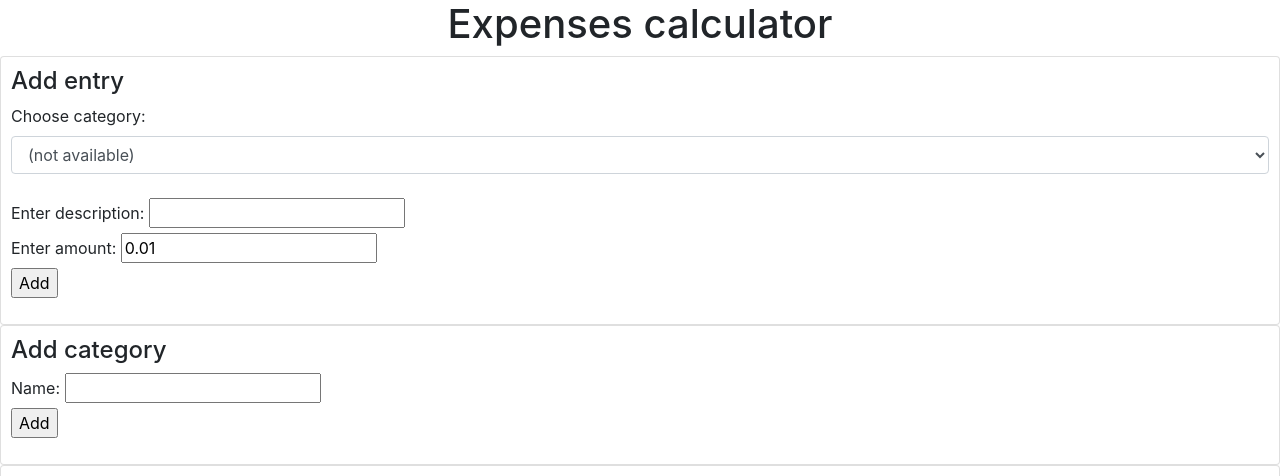
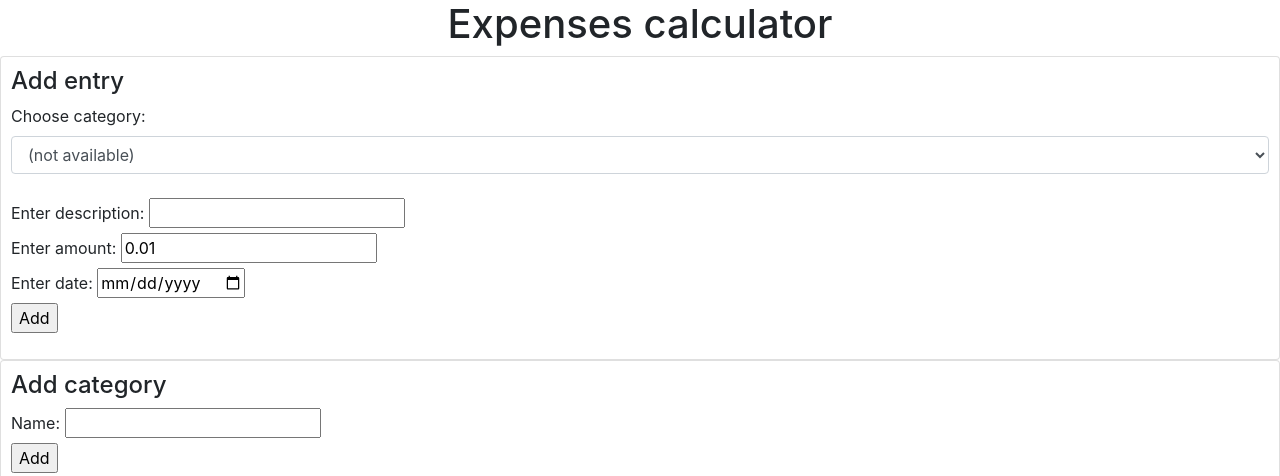
Before and after one commit to iztokbajcar/expenses-calculator, a PHP site: page / in a window 1280 px wide. Shown: the top 476 px of the page. Run offline with PHP 8.4, Linux system fonts and the light colour scheme; data that the repository does not hold is empty.

Commit message:
Added an option to specify dates, changed ordering

```diff
--- a/web/inc/addEntry.php
+++ b/web/inc/addEntry.php
@@ -9,7 +9,8 @@
         $cat = $array["category"];
         $desc = $array["description"];
         $amount = $array["amount"];
+        $date = $array["date"];
 
-        addExpense($cat, $desc, $amount);
+        addExpense($cat, $desc, $amount, $date);
     }
 ?>
--- a/web/inc/mysql.php
+++ b/web/inc/mysql.php
@@ -27,19 +27,20 @@
 
     function getExpenses() {
         $conn = connectToDB("expenses");
-        $sql = $conn -> prepare("SELECT expense.id, DATE_FORMAT(date, \"%d/%m/%Y\") AS Date, description AS Description, amount AS Amount, name AS Category FROM expense INNER JOIN category ON expense.category = category.id");
+        $sql = $conn -> prepare("SELECT expense.id, DATE_FORMAT(date, \"%d/%m/%Y\") AS Date, description AS Description, amount AS Amount, name AS Category FROM expense INNER JOIN category ON expense.category = category.id ORDER BY date");
         $sql -> execute();
         $sql -> setFetchMode(PDO::FETCH_ASSOC);
         $result = $sql -> fetchAll();
         return $result;
     }
 
-    function addExpense($category, $description, $amount) {
+    function addExpense($category, $description, $amount, $date) {
         $conn = connectToDB("expenses");
-        $sql = $conn -> prepare("INSERT INTO expense (category, description, amount) VALUES (:cat, :desc, :amount);");
+        $sql = $conn -> prepare("INSERT INTO expense (category, description, amount, date) VALUES (:cat, :desc, :amount, :date);");
         $sql -> bindParam(":cat", $category, PDO::PARAM_INT);
         $sql -> bindParam(":desc", $description, PDO::PARAM_STR);
         $sql -> bindParam(":amount", $amount, PDO::PARAM_STR);
+        $sql -> bindParam(":date", $date, PDO::PARAM_STR);
         $sql -> execute();
     }
 
--- a/web/index.php
+++ b/web/index.php
@@ -108,6 +108,8 @@
                     <input id="description" name="description" type="text" maxlength="50" /><br>
                     <label for="description">Enter amount:</label>
                     <input id="amount" name="amount" type="number" min="0.01" value="0.01" step=".01" /><br>
+                    <label for="date">Enter date:</label>
+                    <input id="date" type="date" /><br>
                     <input type="button" value="Add" onclick="addEntry();" />
                 </div>
             </div>
@@ -150,6 +152,7 @@
                 var cat = document.getElementById("category").value;
                 var desc = document.getElementById("description").value;
                 var amount = document.getElementById("amount").value;
+                var date = document.getElementById("date").value;
 
                 var xhr = new XMLHttpRequest();
                 xhr.onreadystatechange = function() {
@@ -162,7 +165,8 @@
                 xhr.send(JSON.stringify({
                     category: cat,
                     description: desc,
-                    amount: amount
+                    amount: amount,
+                    date: date
                 }));
             }
 
```
